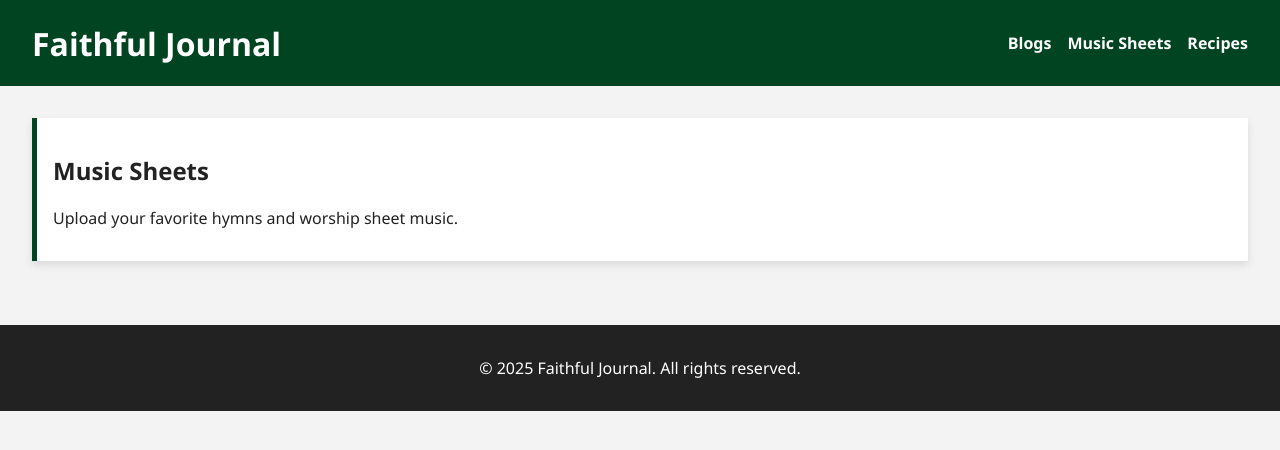
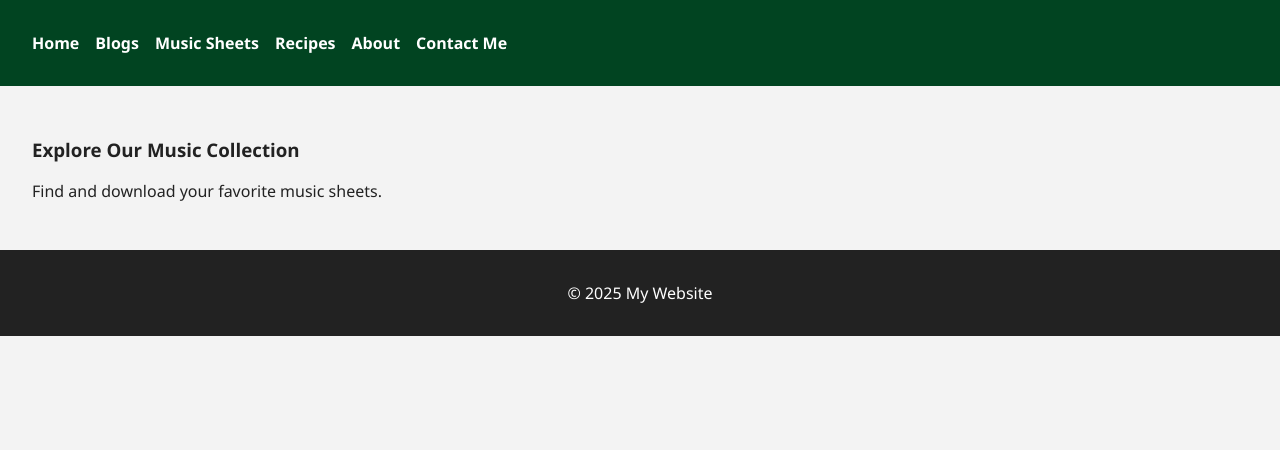
Before and after one commit to Kranthi6191/Kranthierra, a plain HTML site: page Music Sheets.html in a window 1280 px wide. Drawn offline with Linux system fonts and the light colour scheme.

Commit message:
Update Music Sheets.html

```diff
--- a/Music Sheets.html
+++ b/Music Sheets.html
@@ -1,31 +1,34 @@
 <!DOCTYPE html>
 <html lang="en">
 <head>
-  <meta charset="UTF-8" />
-  <meta name="viewport" content="width=device-width, initial-scale=1.0" />
-  <title>Faithful Journal - Music</title>
-  <link rel="stylesheet" href="style.css" />
+    <meta charset="UTF-8">
+    <meta name="viewport" content="width=device-width, initial-scale=1.0">
+    <title>Music Sheets</title>
+    <link rel="stylesheet" href="style.css">
 </head>
 <body>
     <header>
-    <h1>Faithful Journal</h1>
         <nav>
             <ul>
+                <li><a href="index.html">Home</a></li>
                 <li><a href="blogs.html">Blogs</a></li>
-        <li><a href="music.html">Music Sheets</a></li>
+                <li><a href="music.html" class="active">Music Sheets</a></li>
                 <li><a href="recipes.html">Recipes</a></li>
+                <li><a href="about.html">About</a></li>
+                <li><a href="contact.html">Contact Me</a></li>
             </ul>
         </nav>
     </header>
+
     <main>
-    <section>
-      <h2>Music Sheets</h2>
-      <p>Upload your favorite hymns and worship sheet music.</p>
-    </section>
+        <h3>Explore Our Music Collection</h3>
+        <p>Find and download your favorite music sheets.</p>
         </main>
+
     <footer>
-    <p>&copy; 2025 Faithful Journal. All rights reserved.</p>
+        <p>&copy; 2025 My Website</p>
     </footer>
+
     <script src="script.js"></script>
 </body>
 </html>
```
Lines whose indentation alone changed are shown as unchanged.
